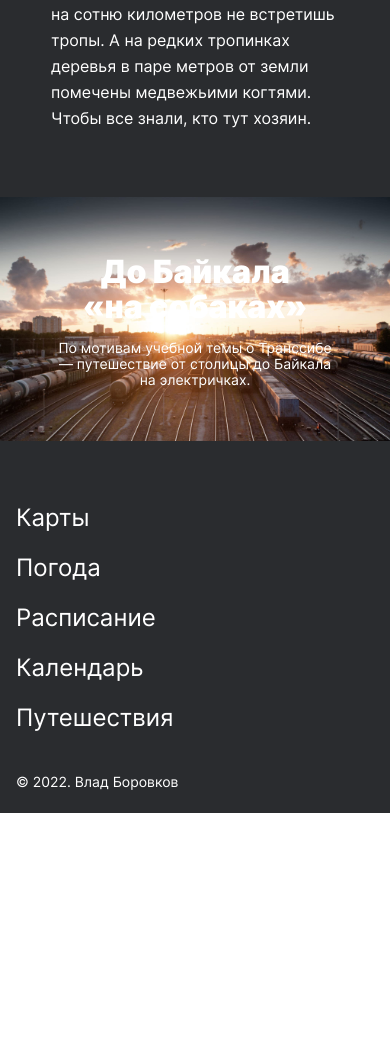
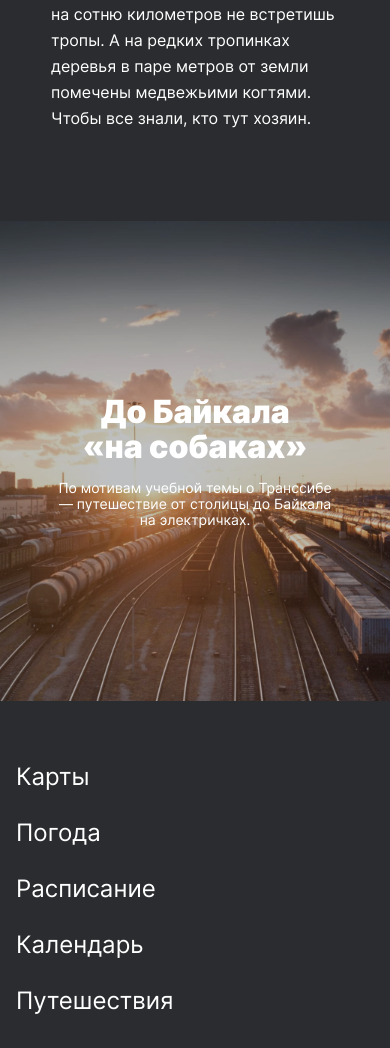
Before and after one commit to vlad-borovkov/russian-travel, a plain HTML site: page index.html in a window 390 px wide. Shown: the part 9120-10168 px from the top of the page. Before the commit the page ends 9933 px from the top, so only its background shows below. Drawn offline with Linux system fonts and the light colour scheme.

Commit message:
после третьего ревью

```diff
--- a/blocks/cover/__image/cover__image.css
+++ /dev/null
@@ -1,7 +0,0 @@
-.cover__image {
-    left: 0;
-    top: 0;
-    max-width: 100%;
-    object-fit: cover;
-    z-index: 0;
-}
--- a/blocks/cover/__link/cover__link.css
+++ b/blocks/cover/__link/cover__link.css
@@ -1,3 +1,72 @@
+.cover__link {
+   position: relative;
+   display: flex;
+   flex-direction: column;
+   align-items: center;
+   justify-content: center;
+   background-image: url(../../../images/cover-trains.jpg);
+   background-repeat: no-repeat;
+   background-size: cover;
+   background-position: center;
+   text-decoration: none;
+   width: 100%;
+   height: 100%;
+   margin-top: 92px;
+   min-height: 740px;
+   z-index: 0;
+}
+
+@media screen and (max-width: 1024px) {
+   .cover__link {
+
+   min-height: 640px;
+
+   }
+}
+
+@media screen and (max-width: 768px) {
+   .cover__link {
+
+   margin-top: 90px;
+   min-height: 480px;
+
+   }
+}
+
+@media screen and (max-width: 320px) {
+   .cover__link {
+
+   margin-top: 66px;
+   min-height: 200px;
+
+   }
+}
+
+.cover__link::before {
+   content: "";
+    display: block;
+    position: absolute;
+    width: 100%;
+    height: 100%;
+    left: 0;
+    right: 0;
+    top: 0;
+    bottom: 0;
+    background-color: #2A2C2F;
+    opacity: 0.3;
+    z-index: -1;
+}
+
+.cover__link:hover::before {
+      opacity: 0.8;
+
+}
+
+
+
+
+
+/*
 .cover__link {
    display: block;
    grid-area: image;
@@ -9,17 +78,7 @@
    align-content: center;
    justify-content: center;
    align-items: center;
-}
-
-.cover__link::after {
-   position: absolute;
-   z-index: 2;
-   left: 0;
-   top: 0;
-   background-color: #2A2C2F;
-   max-width: 100%;
-   opacity: 0.3;
-   object-fit: cover;
+   z-index: 0;
 }
 
 .cover__link:hover {
@@ -32,4 +91,4 @@
        max-width: 100%;
 
    }
-}
+}*/
--- a/blocks/cover/__subtitle/cover__subtitle.css
+++ b/blocks/cover/__subtitle/cover__subtitle.css
@@ -1,12 +1,4 @@
 .cover__subtitle {
-
-    grid-area: subtitle;
-    grid-column-start: 2;
-    grid-column-end: 3;
-    grid-row-start: 2;
-    grid-row-start: 3;
-    align-self: start;
-    position: relative;
     max-width: 360px;
     margin: 0;
     margin-top: 32px;
@@ -16,14 +8,14 @@
     font-size: 18px;
     line-height: 22px;
     text-align: center;
+    color: #FFFFFF;
+    align-self: center;
 
-    color: #FFFFFF;
 }
 
 @media screen and (max-width: 767px) and (min-width: 320px) {
     .cover__subtitle {
     margin-top: 16px;
-    align-self: start;
     font-family: Inter, Arial, sans-serif;
     font-style: normal;
     font-weight: normal;
@@ -31,7 +23,6 @@
     line-height: 16px;
     text-align: center;
     color: #FFFFFF;
-    z-index: 2;
     max-width: 288px;
     }
  }
--- a/blocks/cover/__title/cover__title.css
+++ b/blocks/cover/__title/cover__title.css
@@ -1,10 +1,4 @@
 .cover__title {
-
-    grid-area: title;
-    grid-column-start: 2;
-    grid-column-end: 3;
-    grid-row-start: 1;
-    grid-row-start: 2;
     margin: 0;
     max-width: 550px;
     font-family: Inter, Arial, sans-serif;
@@ -14,10 +8,8 @@
     line-height: 76px;
     text-align: center;
     color: #FFFFFF;
-    align-self: self-end;
-    z-index: 2;
+}
 
-}
 
 @media screen and (max-width: 800px) and (min-width: 768px) {
     .cover__title {
@@ -30,15 +22,10 @@
 @media screen and (max-width: 767px) and (min-width: 320px) {
     .cover__title {
 
-    font-family: Inter, Arial, sans-serif;
-    font-style: normal;
-    font-weight: 900;
     font-size: 32px;
     line-height: 35px;
-    text-align: center;
-    color: #FFFFFF;
-    align-self: self-end;
-    z-index: 2;
     max-width: 240px;
     }
  }
+
+*/
--- a/blocks/cover/cover.css
+++ b/blocks/cover/cover.css
@@ -1,31 +1,14 @@
 .cover {
-    display: grid;
-    grid-template-columns: repeat(3, auto);
-    grid-template-rows: repeat(2, auto);
-    grid-template-areas:
-        "image title ."
-        ". subtitle .";
-    align-content: center;
-    justify-content: center;
-    align-items: center;
-    justify-items: center;
+    display: flex;
+    max-width: 1184px;
     margin: 0 auto;
-    margin-top: 92px;
-    max-width: 1184px;
 }
 
-@media screen and (max-width: 768px) and (min-width: 426px) {
+@media screen and (max-width: 1280) and (min-width: 769px) {
     .cover {
 
-    margin-top: 90px;
+    max-width: 100%;
+
 
     }
  }
-
- @media screen and (max-width: 426px) and (min-width: 320px) {
-    .cover {
-
-    margin-top: 66px;
-
-    }
- }
--- a/blocks/footer/__link/footer__link.css
+++ b/blocks/footer/__link/footer__link.css
@@ -25,6 +25,7 @@
         font-size: 24px;
         margin: 0;
         margin-bottom: 32px;
+        line-height: 24px;
 
     }
 }
--- a/blocks/header/__menu/header__menu-link.css
+++ b/blocks/header/__menu/header__menu-link/header__menu-link.css
@@ -11,15 +11,13 @@
     letter-spacing: 0em;
     text-align: right;
     padding-top: 15px;
-    text-decoration: underline;
-
+    text-decoration: none;
 }
 
 .header__menu-link:nth-of-type(2n) {
 
     margin-right: 0px;
     padding-top: 15px;
-    text-decoration: none;
 
 }
 
--- /dev/null
+++ b/blocks/header/__menu/header__menu-link/header__menu-link_active.css
@@ -0,0 +1,3 @@
+.header__menu-link_active {
+    text-decoration: underline;
+}
--- a/blocks/intro/__grid/intro__grid.css
+++ /dev/null
@@ -1,3 +0,0 @@
-.intro__grid {
-
-}
--- a/blocks/intro/__title/intro__title.css
+++ b/blocks/intro/__title/intro__title.css
@@ -30,7 +30,7 @@
 
 }
 
-@media screen  and (max-width: 1279px) and (min-width: 1024px) {
+@media screen  and (min-width: 1024px) {
     .intro__title {
     margin-top: 92px;
     margin-bottom: 40px;
@@ -39,7 +39,7 @@
     }
 }
 
-@media screen  and (max-width: 1440px) and (min-width: 1280px) {
+@media screen and (min-width: 1280px) {
     .intro__title {
     margin-top: 92px;
     margin-bottom: 40px;
--- a/blocks/lead/__subtitle/lead__subtitle.css
+++ b/blocks/lead/__subtitle/lead__subtitle.css
@@ -20,14 +20,8 @@
     }
 }
 
-@media screen and (max-width: 2560px) and (min-width: 1281px) {
+@media screen and (max-width: 1280px) and (min-width: 426px) {
     .lead__subtitle {
-        margin-bottom: 64px;
+       margin-bottom: 64px;
     }
 }
-
-@media screen and (max-width: 1280px) and (min-width: 426px) {
-    .lead__subtitle {
-       margin-bottom: 56px;
-    }
-}
--- a/index.html
+++ b/index.html
@@ -14,7 +14,7 @@
         <header class="header">
            <img class="header__logo" src="images/header-logo.svg" alt="карта России">
            <div class="header__menu">
-               <a class="header__menu-link" href="#">Ru</a>
+               <a class="header__menu-link header__menu-link_active" href="#">Ru</a>
                <a class="header__menu-link" href="#">En</a>
            </div>
         </header>
@@ -126,10 +126,9 @@
 
         <section class="cover">
                 <a class="cover__link" href="https://stampsy.com/na-elektrichkakh-do-baikala" target="_blank">
-                    <img class="cover__image" src="images/cover-trains.jpg" alt="широкий перегон для поездов">
+                    <h2 class="cover__title">До&nbsp;Байкала &laquo;на&nbsp;собаках&raquo;</h2>
+                    <p class="cover__subtitle">По мотивам учебной темы о Транссибе — путешествие от столицы до Байкала на электричках.</p>
                 </a>
-                <h2 class="cover__title">До&nbsp;Байкала &laquo;на&nbsp;собаках&raquo;</h2>
-                <p class="cover__subtitle">По мотивам учебной темы о Транссибе — путешествие от столицы до Байкала на электричках.</p>
         </section>
 
         <footer class="footer">
@@ -152,7 +151,7 @@
                     </li>
                 </ul>
             </nav>
-            <p class="footer__copyright"> © 2022. Влад Боровков</p>
+            <p class="footer__copyright">© 2022. Влад Боровков</p>
         </footer>
     </div>
 </body>
--- a/pages/index.css
+++ b/pages/index.css
@@ -4,7 +4,8 @@
 @import url(../blocks/header/header.css);
 @import url(../blocks/header/__logo/header__logo.css);
 @import url(../blocks/header/__menu/header__menu.css);
-@import url(../blocks/header/__menu/header__menu-link.css);
+@import url(../blocks/header/__menu/header__menu-link/header__menu-link.css);
+@import url(../blocks/header/__menu/header__menu-link/header__menu-link_active.css);
 @import url(../blocks/lead/lead.css);
 @import url(../blocks/lead/__title/lead__title.css);
 @import url(../blocks/lead/__subtitle/lead__subtitle.css);
@@ -12,11 +13,10 @@
 @import url(../blocks/lead/__image-polka/lead__image-polka.css);
 @import url(../blocks/lead/__caption/lead__caption.css);
 @import url(../blocks/intro/intro.css);
-@import url(../blocks/intro/__grid/intro__grid.css);
 @import url(../blocks/intro/__title/intro__title.css);
 @import url(../blocks/intro/__text/intro__text.css);
 @import url(../blocks/intro/__list/intro__list.css);
-@import url(../blocks/intro/__list/intro__list-bold.css);
+@import url(../blocks/intro/__list-bold/intro__list-bold.css);
 @import url(../blocks/photo-grid/photo-grid.css);
 @import url(../blocks/photo-grid/__item/photo-grid__item.css);
 @import url(../blocks/places/places.css);
@@ -32,9 +32,7 @@
 @import url(../blocks/cover/__title/cover__title.css);
 @import url(../blocks/cover/__subtitle/cover__subtitle.css);
 @import url(../blocks/cover/__link/cover__link.css);
-@import url(../blocks/cover/__image/cover__image.css);
 @import url(../blocks/footer/footer.css);
-@import url(../blocks/footer/__links/footer__links.css);
 @import url(../blocks/footer/__links-style/footer__links-style.css);
 @import url(../blocks/footer/__link/footer__link.css);
 @import url(../blocks/footer/__copyright/footer__copyright.css);
```
Also changed, not shown: blocks/intro/__list-bold/intro__list-bold.css (renamed from blocks/intro/__list/intro__list-bold.css).
